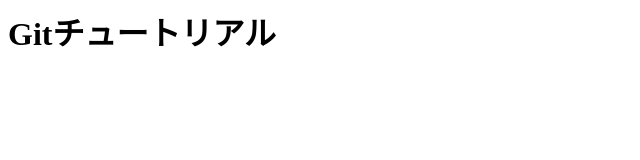
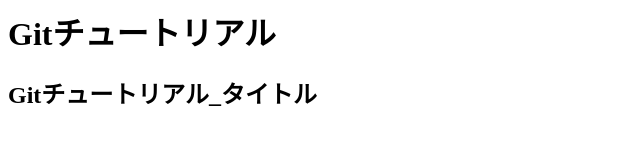
Before and after one commit to ahorikawa/test, a plain HTML site: page index.html in a window 1280 px wide. Shown: the whole page, without its empty margins (0-640 px from the left). Drawn offline with Linux system fonts and the light colour scheme.

Commit message:
h2タグ追加

```diff
--- a/index.html
+++ b/index.html
@@ -1 +1,2 @@
 <h1>Gitチュートリアル</h1>
+<h2>Gitチュートリアル_タイトル</h2>
```
